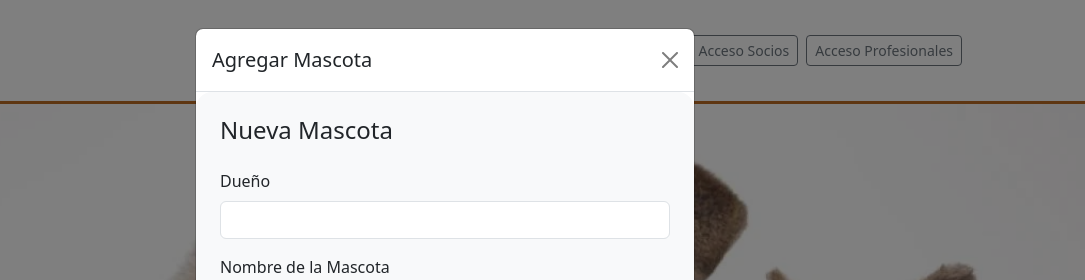
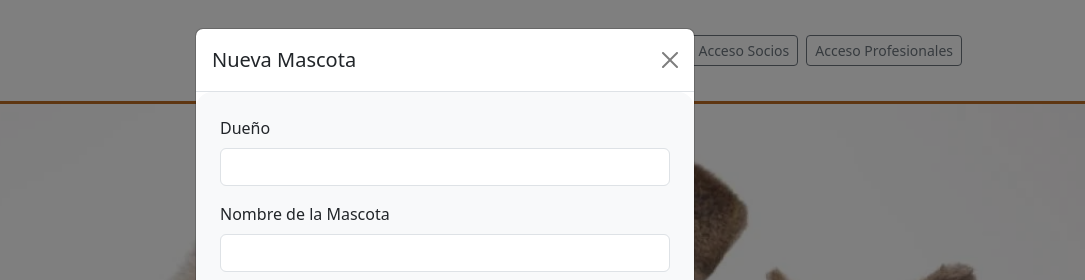
Before and after one commit to JEmilioH/Veterinaria_El_Cachilo, a website built with Vite: page mascotas.html in a window 1280 px wide. Both pictures are taken after a click on the button "Agregar mascota". Shown: the top 280 px of the page, 195-1280 px from the left. Built offline with nearby package versions, Linux system fonts and the light colour scheme; a web font is replaced by a local one.

Commit message:
Detalles Mascota

```diff
--- a/mascotas.html
+++ b/mascotas.html
@@ -84,8 +84,7 @@
                                 <th>Color</th>
                                 <th>Edad</th>
                                 <th>Peso</th>
-                                <!-- <th>Imagen</th>
-                                <th>Acciones</th> -->
+                                <!-- <th>Imagen</th> -->
                                 </tr>
                             </thead>
                             <tbody id="listar_mascotas">
@@ -94,47 +93,6 @@
                         </table>
                     </div>
                 </article>
-
-                <!-- <article class="col-12 col-lg-5">
-
-                    <form class="d-flex flex-column gap-3 p-4 bg-body-tertiary rounded-4" id="form-mascota">
-                        <h3 class="fs-4">Nueva Mascota</h3>
-
-                        <div>
-                            <label for="nombreDuenio" class="form-label">Dueño</label>
-                            <input type="text" name="nombreDuenio" id="nombreDuenio" class="form-control" required>
-                        </div>
-
-                        <div>
-                            <label for="nombreMascota" class="form-label">Nombre de la Mascota</label>
-                            <input type="text" name="nombreMascota" id="nombreMascota" class="form-control" required>
-                        </div>
-
-                        <div>
-                            <label for="color" class="form-label">Color</label>
-                            <input type="text" name="color" id="color" class="form-control" required>
-                        </div>
-
-                        <div>
-                            <label class="form-label" for="edad">Edad</label>
-                            <input class="form-control" type="number" name="edad" id="edad" min="0" max="30" required>
-                        </div>
-
-                        <div>
-                            <label class="form-label" for="peso">Peso en kg</label>
-                            <input class="form-control" type="number" name="peso" id="peso" min="0" step="0.01" required>
-                        </div>
-
-                        <div>
-                            <label class="form-label" for="imagenMascota">Imagen de la Mascota</label>
-                            <input class="form-control" type="file" name="imagenMascota" id="imagenMascota" accept=".png,.jpg,.jpeg"  required>
-                        </div>
-
-                        <button id="botonAgregarMascota" class="btn btn-primary" type="submit">Agregar Mascota</button>
-                    </form>
-
-                </article> -->
-
             </div>
         </section>
 
@@ -143,12 +101,12 @@
             <div class="modal-dialog">
                 <div class="modal-content">
                     <div class="modal-header">
-                        <h5 class="modal-title">Agregar Mascota</h5>
+                        <h5 class="modal-title">Nueva Mascota</h5>
                         <button type="button" class="btn-close" data-bs-dismiss="modal" aria-label="Close"></button>
                     </div>
 
                     <form class="d-flex flex-column gap-3 p-4 bg-body-tertiary rounded-4" id="form-agregar-mascota">
-                        <h3 class="fs-4">Nueva Mascota</h3>
+                        <!-- <h3 class="fs-4">Nueva Mascota</h3> -->
 
                         <div>
                             <label for="nombreDuenio" class="form-label">Dueño</label>
```
